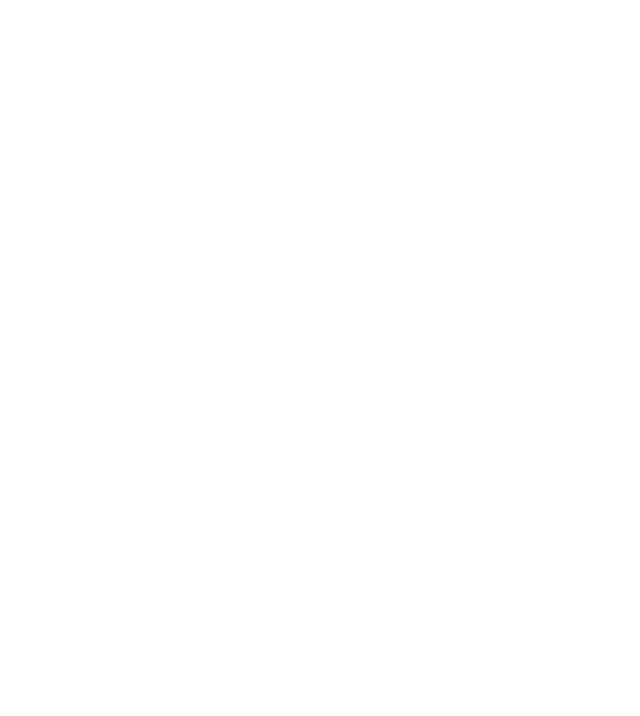
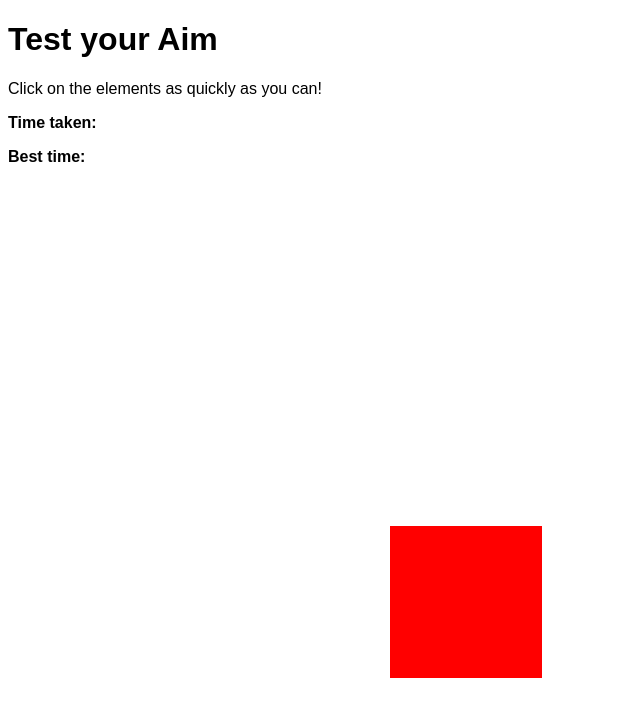
Before and after one commit to Drinnn/aim-trainer-ms, a plain HTML site: page client/index.html in a window 1280 px wide. Shown: the whole page, without its empty margins (0-640 px from the left). Drawn offline with Linux system fonts and the light colour scheme.

Commit message:
feat: finish client logic

```diff
--- a/client/index.html
+++ b/client/index.html
@@ -5,6 +5,93 @@
     <meta http-equiv="X-UA-Compatible" content="IE=edge" />
     <meta name="viewport" content="width=device-width, initial-scale=1.0" />
     <title>Aim Trainer</title>
+    <style type="text/css">
+      body {
+        font-family: sans-serif;
+      }
+      #shape {
+        width: 200px;
+        height: 200px;
+        background-color: red;
+        display: none;
+        position: relative;
+      }
+      .bold {
+        font-weight: bold;
+      }
+    </style>
   </head>
-  <body></body>
+
+  <body>
+    <h1>Test your Aim</h1>
+    <p>Click on the elements as quickly as you can!</p>
+    <p class="bold">Time taken: <span id="timeTaken"></span></p>
+    <p class="bold">Best time: <span id="bestTime"></span></p>
+
+    <div id="shape"></div>
+
+    <script type="text/javascript">
+      let currentTime = new Date().getTime();
+      let bestTime = Number.MAX_SAFE_INTEGER;
+
+      let shapeSize = 500;
+
+      function getRandomColor() {
+        const hexadecimal = '0123456789ABCDEF';
+        let color = '#';
+
+        for (let i = 0; i < 6; i++) {
+          color += hexadecimal[Math.floor(Math.random() * 16)];
+        }
+
+        return color;
+      }
+
+      function drawShape() {
+        const top = Math.random() * shapeSize;
+        const left = Math.random() * shapeSize;
+        const width = (Math.random() * shapeSize) / 2 + 100;
+
+        const shapeElement = document.getElementById('shape');
+
+        if (Math.random() > 0.5) {
+          shapeElement.style.borderRadius = '50%';
+        } else {
+          shapeElement.style.borderRadius = '0';
+        }
+
+        shapeElement.style.width = `${width}px`;
+        shapeElement.style.height = `${width}px`;
+
+        shapeElement.style.top = `${top}px`;
+        shapeElement.style.left = `${left}px`;
+
+        shapeElement.style.display = 'block';
+        shapeElement.style.backgroundClip = getRandomColor();
+
+        currentTime = new Date().getTime();
+      }
+
+      function drawAfterDelay() {
+        setTimeout(drawShape, Math.random() * 2000);
+      }
+
+      drawAfterDelay();
+
+      document.getElementById('shape').addEventListener('click', () => {
+        document.getElementById('shape').style.display = 'none';
+
+        const endTime = new Date().getTime();
+        const timeTaken = (endTime - currentTime) / 1000;
+
+        document.getElementById('timeTaken').innerHTML = `${timeTaken}s`;
+        if (timeTaken < bestTime) {
+          bestTime = timeTaken;
+          document.getElementById('bestTime').innerHTML = `${bestTime}s`;
+        }
+
+        drawAfterDelay();
+      });
+    </script>
+  </body>
 </html>
```
